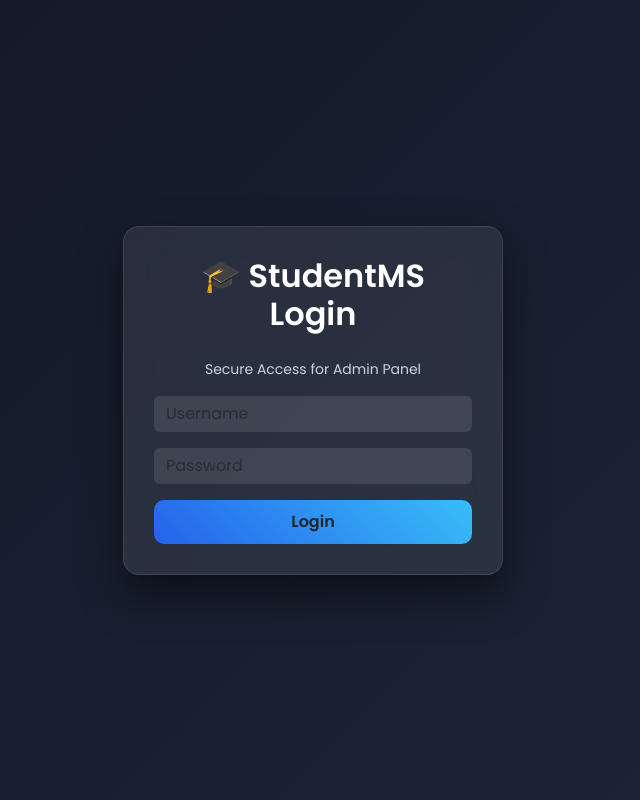
After one commit to Abhishek-pytech/student-management-system, a Django app: page /login/ in a window 1280 px wide. The commit adds this page. Shown: the whole page, without its empty margins (327-967 px from the left). Run offline with Django 5.2, Linux system fonts and the light colour scheme.

Commit message:
add login/logout  systems

```diff
--- a/student_management/settings.py
+++ b/student_management/settings.py
@@ -129,3 +129,7 @@ STATIC_ROOT = BASE_DIR / 'staticfiles'
 
 MEDIA_URL = '/media/'
 MEDIA_ROOT = 'media'
+
+LOGIN_URL = '/login/'
+LOGIN_REDIRECT_URL = '/'
+LOGOUT_REDIRECT_URL = '/login/'
--- /dev/null
+++ b/students/templates/students/login.html
@@ -0,0 +1,113 @@
+<!DOCTYPE html>
+<html lang="en">
+<head>
+<meta charset="UTF-8">
+<title>Login | StudentMS</title>
+
+<meta name="viewport" content="width=device-width, initial-scale=1">
+
+<!-- Bootstrap -->
+<link href="https://cdn.jsdelivr.net/npm/bootstrap@5.3.0/dist/css/bootstrap.min.css" rel="stylesheet">
+
+<!-- Google Font -->
+<link href="https://fonts.googleapis.com/css2?family=Poppins:wght@300;400;600&display=swap" rel="stylesheet">
+
+<style>
+body {
+    font-family: 'Poppins', sans-serif;
+    height: 100vh;
+    margin: 0;
+    display: flex;
+    align-items: center;
+    justify-content: center;
+    background: linear-gradient(-45deg, #0f172a, #1e293b, #111827, #0b1220);
+    background-size: 400% 400%;
+    animation: gradientBG 10s ease infinite;
+}
+
+@keyframes gradientBG {
+    0% {background-position: 0% 50%;}
+    50% {background-position: 100% 50%;}
+    100% {background-position: 0% 50%;}
+}
+
+.login-card {
+    width: 380px;
+    background: rgba(255,255,255,0.08);
+    backdrop-filter: blur(15px);
+    border-radius: 16px;
+    padding: 30px;
+    color: white;
+    box-shadow: 0 20px 40px rgba(0,0,0,0.5);
+    border: 1px solid rgba(255,255,255,0.1);
+    transform: perspective(1000px) rotateY(0deg);
+    transition: 0.5s;
+}
+
+.login-card:hover {
+    transform: perspective(1000px) rotateY(3deg);
+}
+
+h2 {
+    text-align: center;
+    margin-bottom: 25px;
+    font-weight: 600;
+}
+
+.form-control {
+    background: rgba(255,255,255,0.1);
+    border: none;
+    color: white;
+}
+
+.form-control:focus {
+    box-shadow: none;
+    border: 1px solid #38bdf8;
+}
+
+.btn-login {
+    background: linear-gradient(45deg, #2563eb, #38bdf8);
+    border: none;
+    width: 100%;
+    padding: 10px;
+    font-weight: 600;
+    border-radius: 10px;
+    transition: 0.3s;
+}
+
+.btn-login:hover {
+    transform: scale(1.05);
+}
+
+small {
+    color: #cbd5e1;
+}
+
+</style>
+</head>
+
+<body>
+
+<div class="login-card">
+
+    <h2>🎓 StudentMS Login</h2>
+    <small class="d-block text-center mb-3">Secure Access for Admin Panel</small>
+
+    {% if error %}
+        <div class="alert alert-danger">{{ error }}</div>
+    {% endif %}
+
+    <form method="POST">
+        {% csrf_token %}
+
+        <input type="text" name="username" class="form-control mb-3" placeholder="Username" required>
+
+        <input type="password" name="password" class="form-control mb-3" placeholder="Password" required>
+
+        <button class="btn btn-login">Login</button>
+    </form>
+
+</div>
+
+</body>
+</html>
--- a/students/urls.py
+++ b/students/urls.py
@@ -6,4 +6,8 @@ urlpatterns = [
     path('add/', views.add_student, name='add_student'),
     path('edit/<int:id>/', views.edit_student, name='edit_student'),
     path('delete/<int:id>/', views.delete_student, name='delete_student'),
+
+     # login system
+    path('login/', views.login_view, name='login'),
+    path('logout/', views.logout_view, name='logout'),
 ]
--- a/students/views.py
+++ b/students/views.py
@@ -1,8 +1,33 @@
 from django.shortcuts import render, redirect, get_object_or_404
 from django.db.models import Q
 from .models import Student
+from django.contrib.auth import authenticate, login, logout
+from django.contrib.auth.decorators import login_required
+
+
+def login_view(request):
+    if request.method == "POST":
+        username = request.POST['username']
+        password = request.POST['password']
+
+        user = authenticate(request, username=username, password=password)
+
+        if user is not None:
+            login(request, user)
+            return redirect('student_list')
+        else:
+            return render(request, 'students/login.html', {'error': 'Invalid credentials'})
+
+    return render(request, 'students/login.html')
+
+
+def logout_view(request):
+    logout(request)
+    return redirect('login')
+
 
 # LIST + SEARCH
+@login_required
 def student_list(request):
     query = request.GET.get('q')
 
@@ -19,6 +44,7 @@ def student_list(request):
 
 
 # ADD STUDENT
+@login_required
 def add_student(request):
     if request.method == "POST":
         Student.objects.create(
@@ -34,6 +60,7 @@ def add_student(request):
 
 
 # EDIT STUDENT
+@login_required
 def edit_student(request, id):
     student = get_object_or_404(Student, id=id)
 
@@ -51,6 +78,7 @@ def edit_student(request, id):
 
 
 # DELETE STUDENT
+@login_required
 def delete_student(request, id):
     student = get_object_or_404(Student, id=id)
     student.delete()
```
Also changed, not shown: students/templates/students/add_student.html (+15 -10 lines), students/templates/students/base.html (+49 -47 lines), students/templates/students/edit_student.html (+6 -8 lines), students/templates/students/student_list.html (+25 -19 lines), db.sqlite3.
